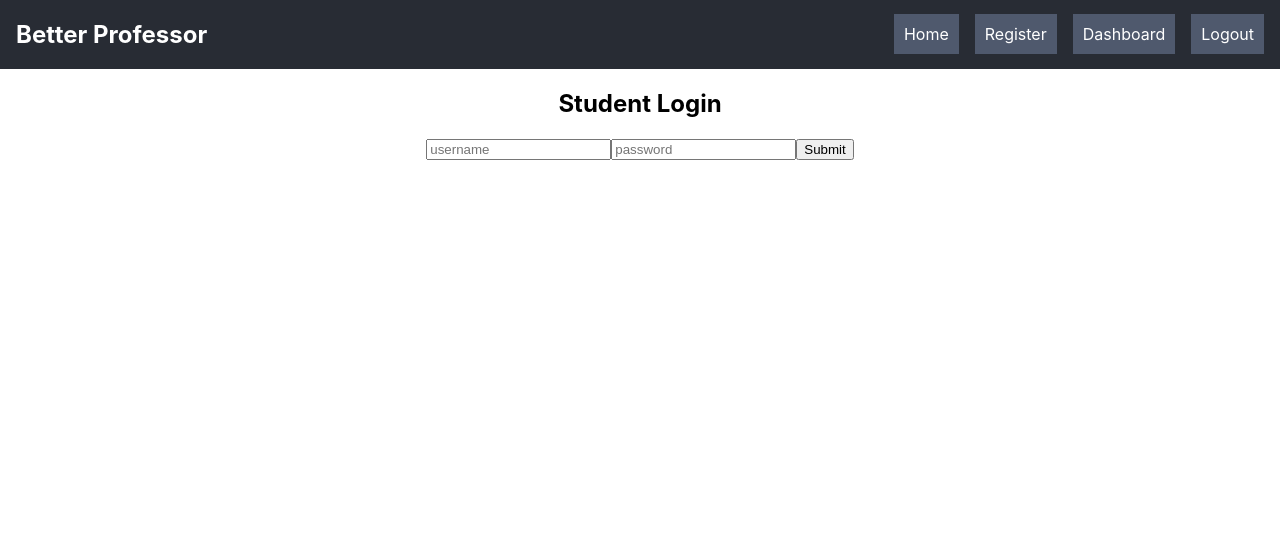
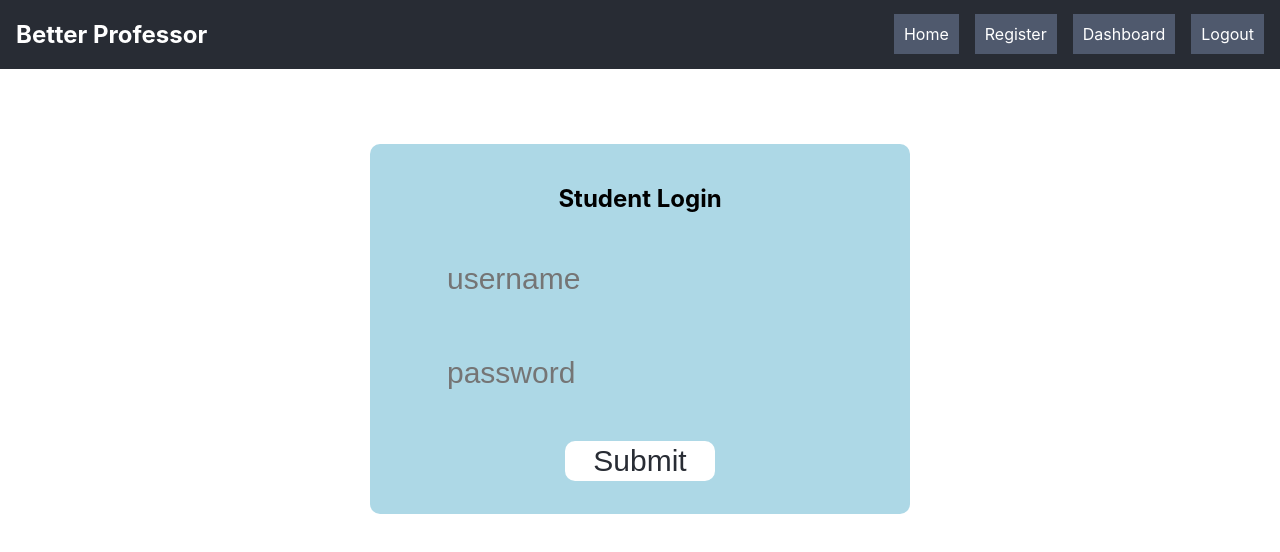
Before and after one commit to BuildWeek-better-professor-1/Frontend, a React (Create React App) app: page /studentlogin in a window 1280 px wide. Shown: the top 552 px of the page. Built offline with nearby package versions, Linux system fonts and the light colour scheme.

Commit message:
Styling StudentLoginForm

```diff
--- a/src/components/StudentLoginForm.js
+++ b/src/components/StudentLoginForm.js
@@ -1,6 +1,6 @@
 import React, { useState } from "react";
 import axios from "axios";
-// import "./App.css";
+import './styles/StudentLoginForm.css'
 
 const StudentLoginForm = () => {
   const [user, setUser] = useState({ username: "", password: "" })
--- /dev/null
+++ b/src/components/styles/StudentLoginForm.css
@@ -0,0 +1,54 @@
+
+.student_login-container {
+    height: 330px;
+    width: 500px;
+    border-radius: 10px;
+    background: lightblue;
+    margin: 75px auto;
+    padding: 20px;
+}
+
+.student_login-form {
+    height: 100%;
+    width: 100%;
+}
+
+.student_login-input {
+    background-color: lightblue;
+    border: none;
+    height: 50px;
+    font-size: 30px;
+    margin: 20px 0;
+    border-bottom: 2px solid lightblue;
+}
+
+
+.student_login-input:focus{
+    outline-width: 0;
+    border-bottom: 2px solid black;
+}
+
+.student_login-submit {
+    height: 40px;
+    width: 150px;
+    border: none;
+    border-radius: 10px;
+    font-size: 30px;
+    color: #282c34;;
+    background: white;
+    margin: 20px;
+}
+
+.student_login-submit:focus{
+    outline-width: 0;
+}
+
+.student_login-submit:hover{
+    cursor: pointer;
+    background: whitesmoke;
+}
+
+.student_login-error{
+    color: red;
+    font-size: 20px;
+}
```
